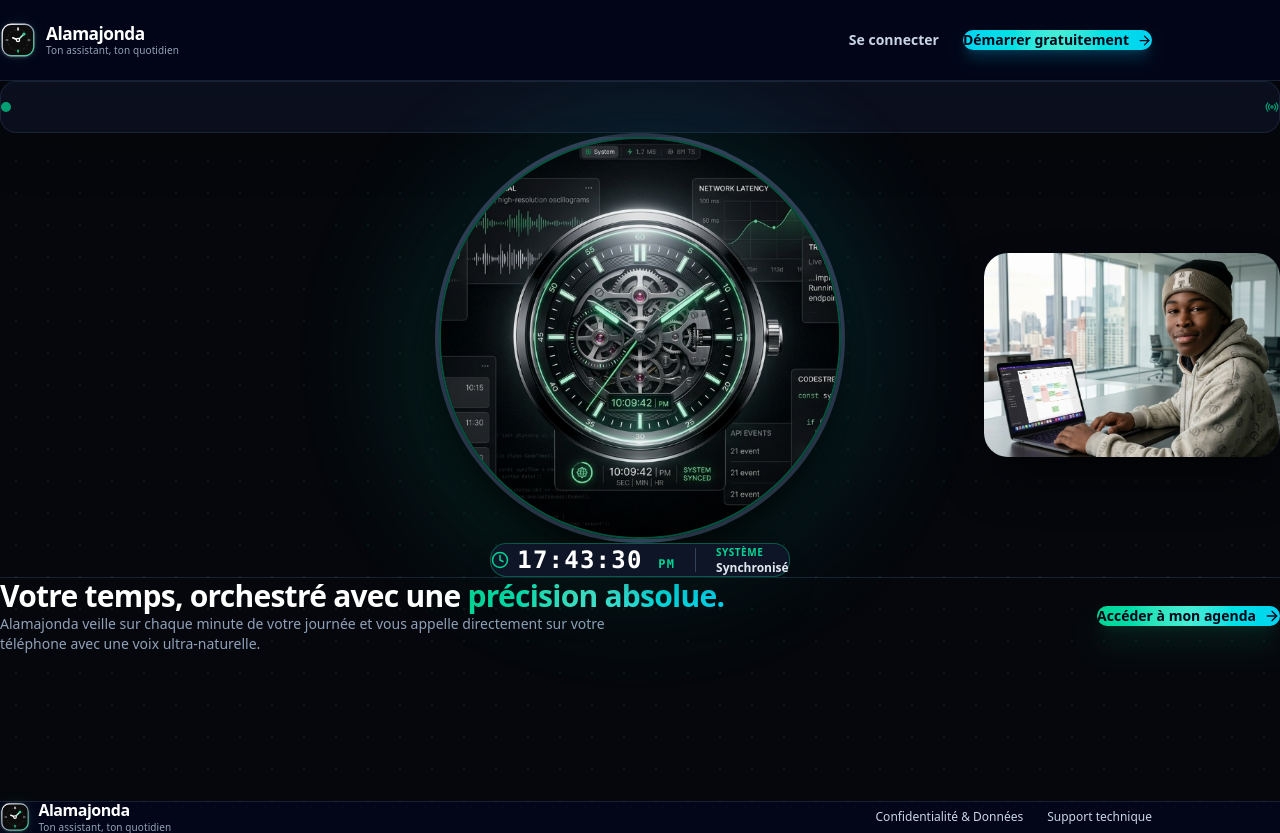
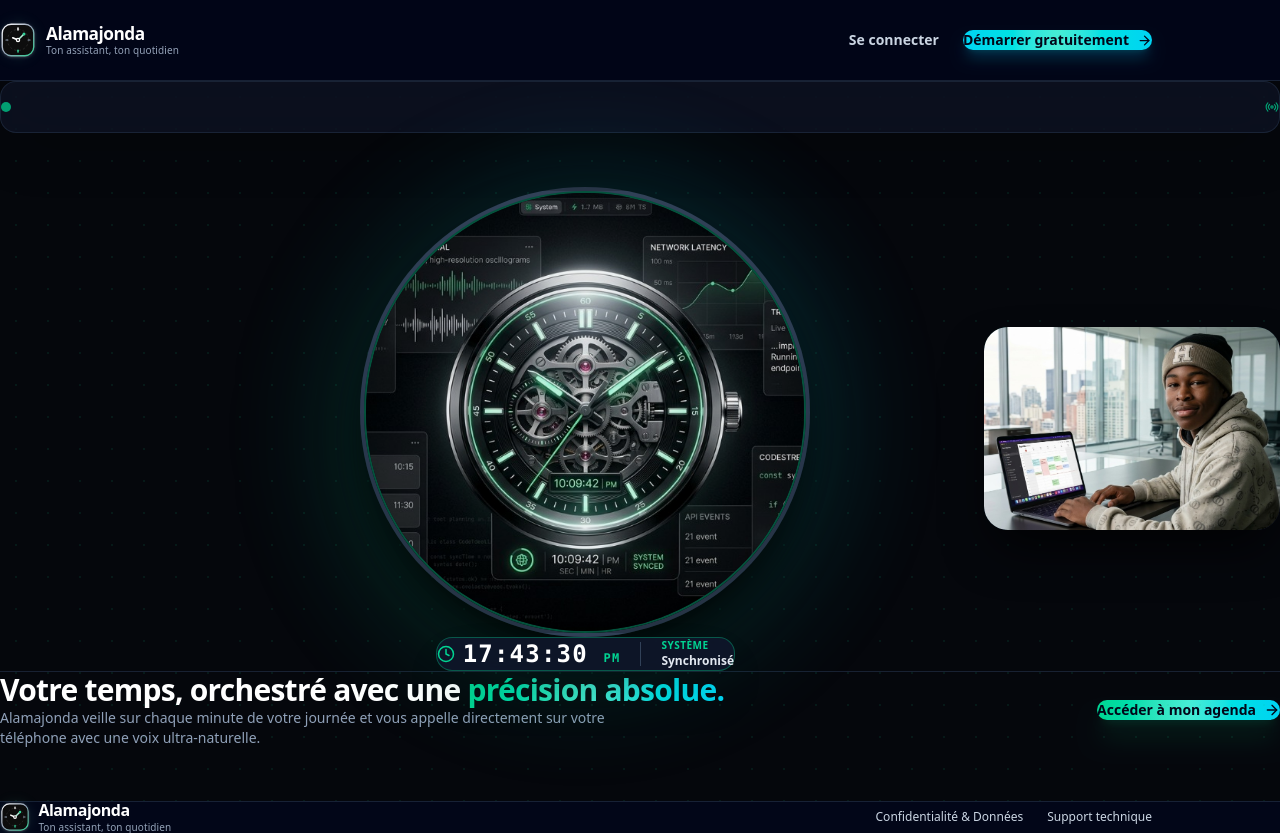
Before and after one commit to imorousalem8-sys/agenda, a Next.js app: page / in a window 1280 px wide. Built offline with nearby package versions, Linux system fonts and the light colour scheme.

Commit message:
fix(images): allow static images in middleware and render watch and founder photo unoptimized

```diff
--- a/components/landing/Hero.tsx
+++ b/components/landing/Hero.tsx
@@ -28,14 +28,14 @@ export default function Hero() {
   const ampm = time && time.getHours() >= 12 ? "PM" : "AM";
 
   return (
-    <section className="relative min-h-[90vh] bg-[#05070c] text-white pt-6 pb-20 overflow-hidden font-sans">
+    <section className="relative min-h-[90vh] bg-[#05070c] text-white pt-6 pb-20 overflow-hidden font-sans flex flex-col justify-between">
       {/* Background Matrix & Subtle Glow Grid */}
       <div className="absolute inset-0 bg-[radial-gradient(#10b981_1px,transparent_1px)] [background-size:32px_32px] opacity-10 pointer-events-none" />
-      <div className="absolute top-1/3 left-1/2 -translate-x-1/2 -translate-y-1/2 w-[800px] h-[500px] bg-emerald-500/10 rounded-full blur-[140px] pointer-events-none -z-10" />
+      <div className="absolute top-1/3 left-1/2 -translate-x-1/2 -translate-y-1/2 w-[850px] h-[550px] bg-emerald-500/10 rounded-full blur-[140px] pointer-events-none -z-10" />
       <div className="absolute top-10 right-10 w-96 h-96 bg-cyan-500/10 rounded-full blur-[120px] pointer-events-none -z-10" />
 
-      {/* Top HUD Status Bar - Lisse et épuré */}
-      <div className="max-w-7xl mx-auto px-4 sm:px-6 lg:px-8 mb-8">
+      {/* Top HUD Status Bar */}
+      <div className="max-w-7xl mx-auto px-4 sm:px-6 lg:px-8 w-full mb-6">
         <div className="flex items-center justify-between py-3 px-5 rounded-2xl bg-slate-900/60 border border-slate-800/80 backdrop-blur-xl shadow-2xl min-h-[52px]">
           <div className="flex items-center gap-2">
             <span className="w-2.5 h-2.5 rounded-full bg-emerald-400 animate-pulse" />
@@ -46,25 +46,25 @@ export default function Hero() {
         </div>
       </div>
 
-      <div className="max-w-7xl mx-auto px-4 sm:px-6 lg:px-8">
+      <div className="max-w-7xl mx-auto px-4 sm:px-6 lg:px-8 w-full flex-1 flex flex-col justify-center">
 
-        {/* Main Layout: Left Empty | Center HUD Watch | Right Founder Office Photo */}
+        {/* Main Grid: Centered Luxury Watch HUD + Top Right Founder Photo */}
         <div className="grid grid-cols-1 lg:grid-cols-12 gap-8 items-center">
 
-          {/* LEFT COLUMN: Espace totalement libre & épuré (3 cols) */}
-          <div className="hidden lg:block lg:col-span-3" />
+          {/* LEFT SPACER (Col 2 for balance) */}
+          <div className="hidden lg:block lg:col-span-2" />
 
-          {/* CENTER COLUMN: The Iconic Glowing Skeleton Watch HUD (6 cols) */}
-          <div className="lg:col-span-6 flex flex-col items-center justify-center py-4">
+          {/* CENTER COLUMN: The Iconic Glowing Skeleton Watch HUD (7 cols) */}
+          <div className="lg:col-span-7 flex flex-col items-center justify-center py-4">
 
             {/* Main Center Container with Glow */}
-            <div className="relative flex flex-col items-center group w-full max-w-[460px]">
+            <div className="relative flex flex-col items-center group w-full max-w-[480px]">
 
               {/* Emerald Back Glow */}
-              <div className="absolute inset-0 bg-gradient-to-tr from-emerald-500/30 via-teal-500/20 to-cyan-500/30 rounded-full blur-3xl opacity-75 group-hover:opacity-100 transition-opacity pointer-events-none" />
+              <div className="absolute inset-0 bg-gradient-to-tr from-emerald-500/35 via-teal-500/25 to-cyan-500/35 rounded-full blur-3xl opacity-80 group-hover:opacity-100 transition-opacity pointer-events-none" />
 
               {/* Watch Outer Ring & Frame */}
-              <div className="relative w-[340px] h-[340px] sm:w-[410px] sm:h-[410px] rounded-full p-2.5 bg-gradient-to-b from-slate-700 via-slate-900 to-black shadow-2xl shadow-black border-4 border-slate-700/80 flex items-center justify-center">
+              <div className="relative w-[340px] h-[340px] sm:w-[420px] sm:h-[420px] md:w-[450px] md:h-[450px] rounded-full p-2.5 bg-gradient-to-b from-slate-700 via-slate-900 to-black shadow-2xl shadow-black border-4 border-slate-700/80 flex items-center justify-center">
 
                 {/* Watch Dial Inner Glass */}
                 <div className="relative w-full h-full rounded-full overflow-hidden border-2 border-emerald-500/40 bg-[#070b10] flex items-center justify-center">
@@ -74,6 +74,7 @@ export default function Hero() {
                     src="/images/dark-hud-watch.jpg"
                     alt="Horlogerie de précision Alamajonda"
                     fill
+                    unoptimized={true}
                     className="object-cover opacity-95 group-hover:scale-105 transition-transform duration-700"
                     priority
                   />
@@ -83,8 +84,8 @@ export default function Hero() {
                 </div>
               </div>
 
-              {/* Digital Time & System Sync Badge */}
-              <div className="mt-5 px-7 py-3 rounded-2xl bg-slate-900/90 border border-emerald-500/40 backdrop-blur-xl shadow-2xl flex items-center gap-5 text-center">
+              {/* Digital Time & System Sync Badge directly beneath Watch */}
+              <div className="mt-5 px-7 py-3.5 rounded-2xl bg-slate-900/90 border border-emerald-500/40 backdrop-blur-xl shadow-2xl flex items-center gap-5 text-center">
                 <div className="flex items-center gap-2 text-emerald-400">
                   <Clock size={18} className="animate-spin-slow" />
                   <span className="text-xl sm:text-2xl font-black font-mono tracking-wider text-white">
@@ -108,16 +109,16 @@ export default function Hero() {
           </div>
 
           {/* RIGHT COLUMN: Founder Office Photo (Top Right) (3 cols) */}
-          <div className="lg:col-span-3 flex flex-col justify-start">
+          <div className="lg:col-span-3 flex flex-col justify-start items-center lg:items-end">
 
-            {/* 📸 Photo Fondateur au bureau (Mise en valeur en haut à droite) */}
-            <div className="relative rounded-3xl p-1.5 bg-gradient-to-br from-emerald-500/40 via-cyan-500/20 to-slate-800 shadow-2xl shadow-black/70 group overflow-hidden max-w-[340px] w-full mx-auto lg:mx-0">
+            {/* 📸 Photo Fondateur au bureau - Format soigné, visible et élégant */}
+            <div className="relative rounded-3xl p-1.5 bg-gradient-to-br from-emerald-500/40 via-cyan-500/20 to-slate-800 shadow-2xl shadow-black/80 group overflow-hidden w-full max-w-[340px]">
               <div className="relative rounded-[1.35rem] overflow-hidden bg-slate-950 aspect-[16/11]">
                 <Image
                   src="/images/founder-desk-official.jpg"
-                  alt="Le Fondateur au bureau"
+                  alt="Le Fondateur au bureau avec l'application Alamajonda"
                   fill
-                  sizes="(max-width: 1024px) 100vw, 340px"
+                  unoptimized={true}
                   priority
                   className="object-cover group-hover:scale-105 transition-transform duration-700"
                 />
@@ -129,7 +130,7 @@ export default function Hero() {
         </div>
 
         {/* Bottom Headline & Call To Action Banner */}
-        <div className="mt-14 pt-8 border-t border-slate-800/80 flex flex-col md:flex-row items-center justify-between gap-6">
+        <div className="mt-12 pt-8 border-t border-slate-800/80 flex flex-col md:flex-row items-center justify-between gap-6">
           <div>
             <h2 className="text-2xl sm:text-3xl font-black text-white tracking-tight">
               Votre temps, orchestré avec une{" "}
--- a/middleware.ts
+++ b/middleware.ts
@@ -10,6 +10,8 @@ export function middleware(req: NextRequest) {
   if (
     pathname.startsWith("/_next") ||
     pathname.startsWith("/icons") ||
+    pathname.startsWith("/images") ||
+    pathname.match(/\.(jpg|jpeg|png|webp|svg|gif|ico|json|js|css)$/i) ||
     pathname === "/manifest.json" ||
     pathname === "/sw.js" ||
     pathname === "/favicon.ico"
```
